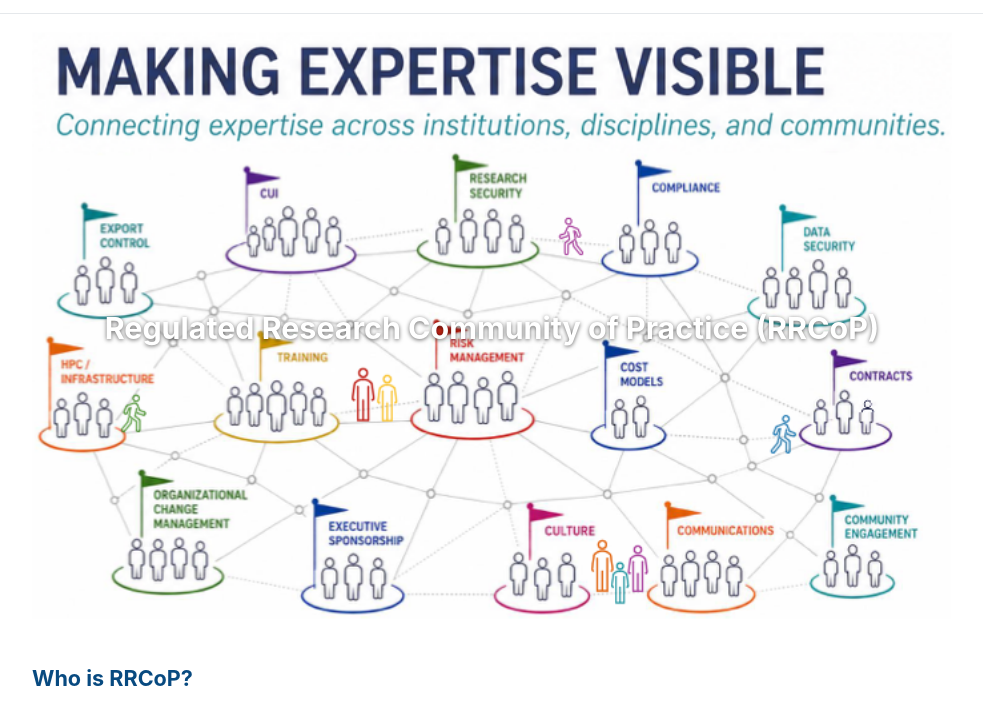
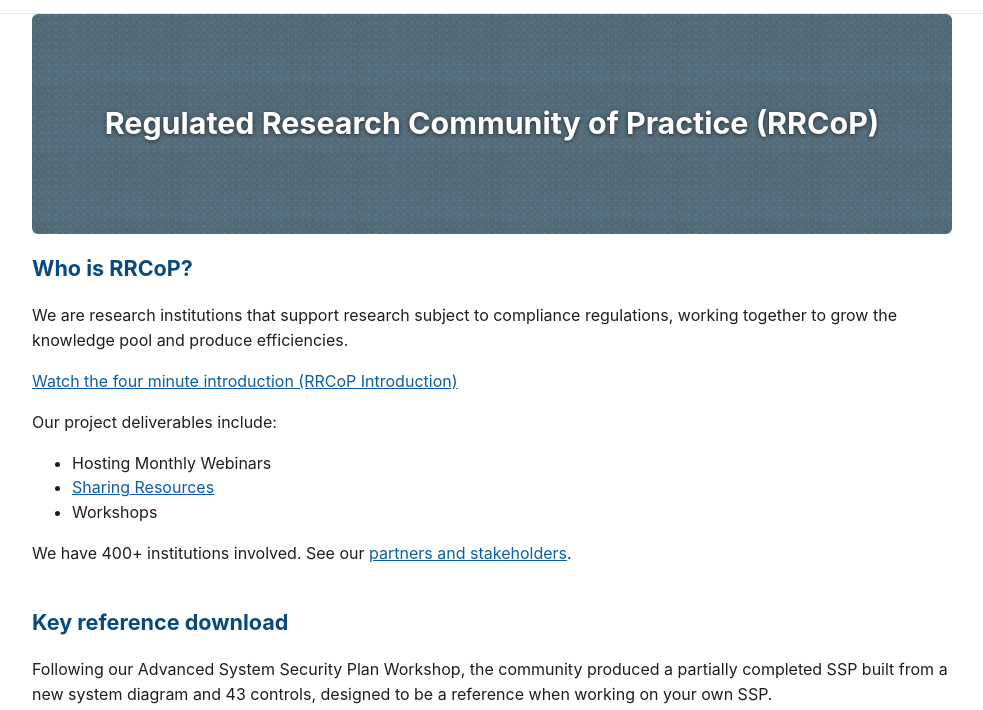
Before and after one commit to ckurtz-asu/rrcop-site-rebuild, an Eleventy site: page src/index.md in a window 1280 px wide. Shown: the part 55-765 px from the top of the page, without its empty margins (148-1131 px from the left). Built offline with nearby package versions, Linux system fonts and the light colour scheme; Eleventy itself is replaced by a stand-in of ours; files that its build step writes are made by us from their sources.

Commit message:
Use real hero banner background pattern instead of a stray photo
Chris supplied the actual banner background image (~/Downloads/rrcop-banner-background.png -- a repeating diamond-lattice texture) after discovery attempts confirmed it wasn't extractable as a static asset (Google Sites renders it via a client-side theme, invisible to accessibility-tree, wget, and raw-HTML asset checks).

Wired it as a tiled CSS background-image on .hero, matching the original site's structure: the H1 sits directly on the pattern, no separate photo. This also corrects an earlier placement mistake -- homepage-hero.png (a 691x473 photo, previously placed as the hero <img>) doesn't belong in this slot: the live site's accessibility tree confirms the hero region contains only the H1, no img element. homepage-hero.png is left in the repo, unreferenced, pending a correct placement.

```diff
--- a/src/css/style.css
+++ b/src/css/style.css
@@ -105,20 +105,17 @@ a { color: var(--color-accent); }
 .hero {
   position: relative;
   margin-bottom: 1rem;
-}
-
-.hero-image {
-  max-width: 100%;
-  width: 100%;
+  background-image: url("/img/uploads/migrated/hero-banner-pattern.png");
+  background-repeat: repeat;
+  background-size: 320px auto;
   border-radius: 6px;
-  display: block;
+  min-height: 220px;
+  display: flex;
+  align-items: center;
+  justify-content: center;
 }
 
 .hero h1 {
-  position: absolute;
-  top: 50%;
-  left: 50%;
-  transform: translate(-50%, -50%);
   width: 90%;
   margin: 0;
   padding: 0.5rem 1rem;
--- a/src/index.md
+++ b/src/index.md
@@ -5,7 +5,6 @@ permalink: /
 ---
 
 <section class="hero">
-  <img src="/img/uploads/migrated/homepage-hero.png" alt="RRCoP community" class="hero-image">
   <h1>Regulated Research Community of Practice (RRCoP)</h1>
 </section>
 
```
Also changed, not shown: src/img/uploads/migrated/hero-banner-pattern.png (added).
